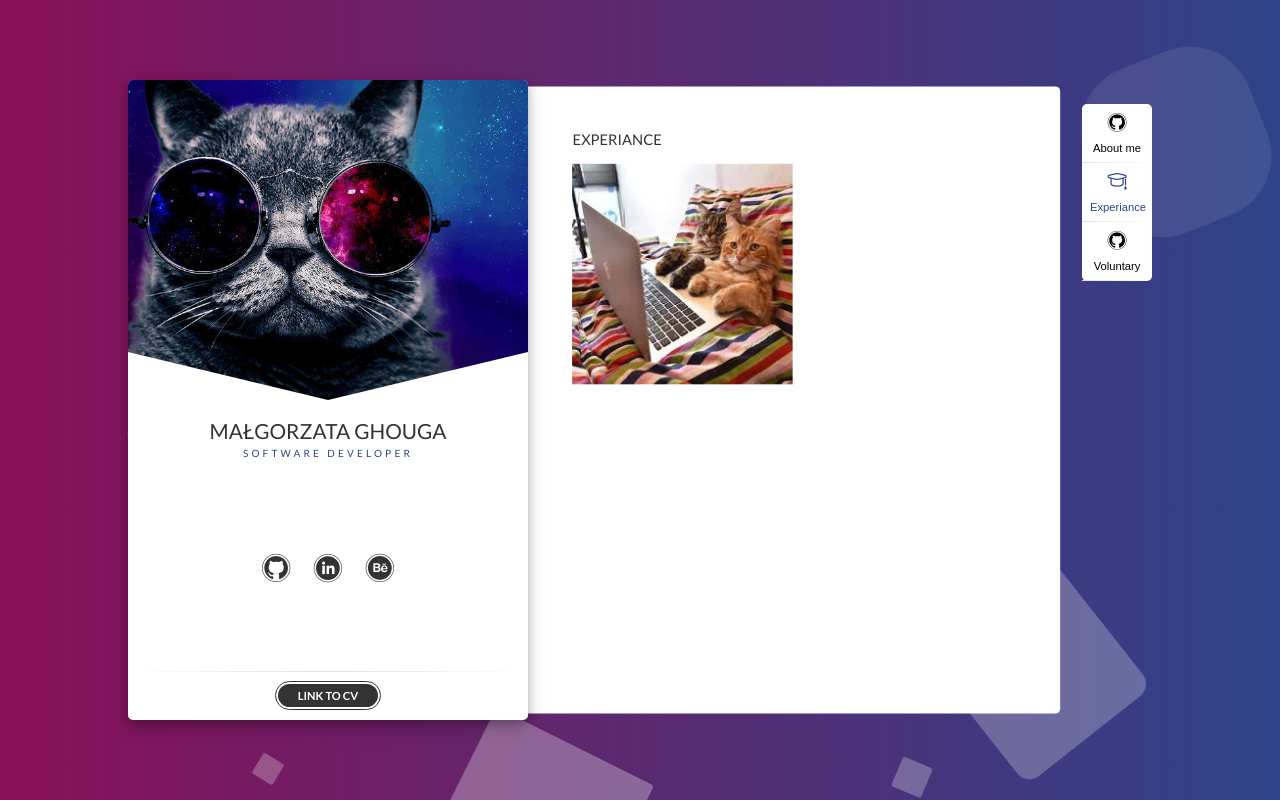
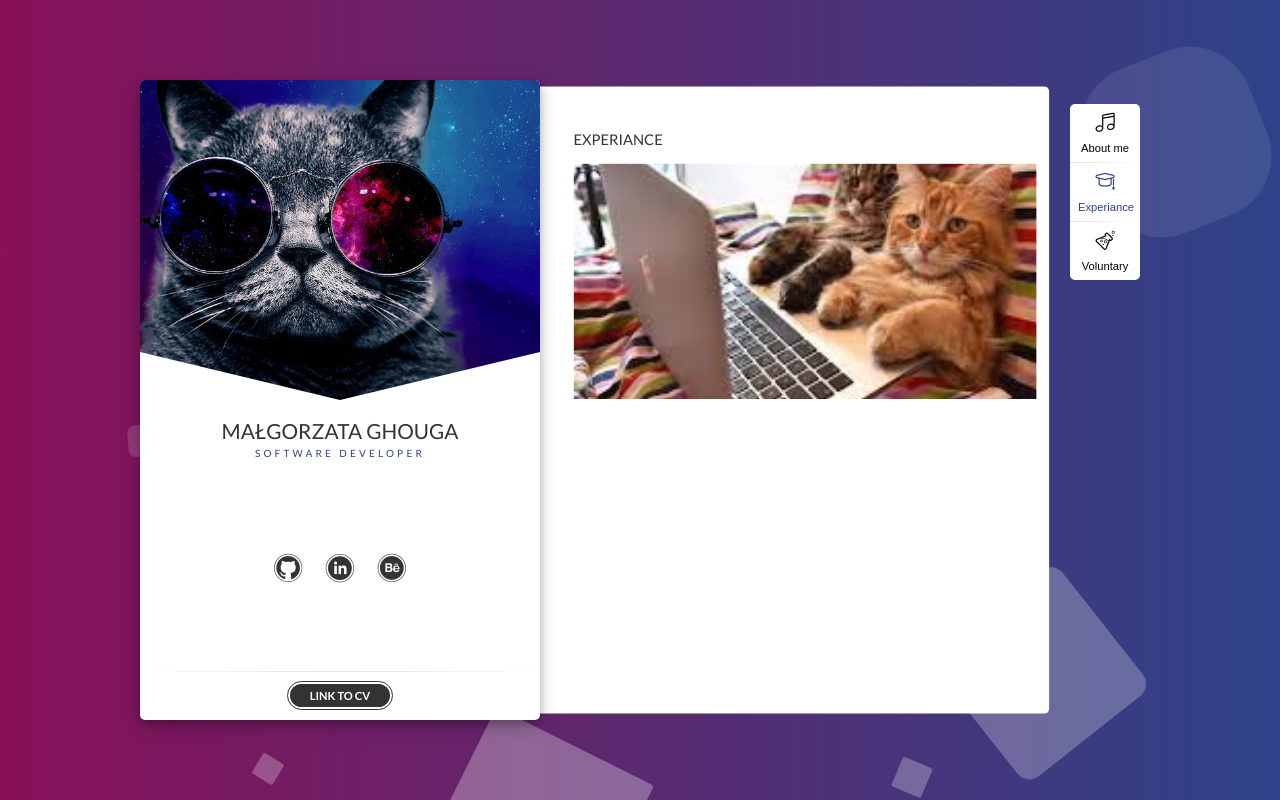
Before and after one commit to Aaspyr/CCW19-landingpage, a website: page MalgoskaGhouga/index.html in a window 1280 px wide. Both pictures are taken after a click on the button "Experiance". Drawn offline with nearby package versions, Linux system fonts and the light colour scheme.

Commit message:
improved pict and icons style

```diff
--- a/MalgoskaGhouga/index.html
+++ b/MalgoskaGhouga/index.html
@@ -52,22 +52,22 @@
           <h2>About me</h2>
           <p>Programming and computer graphics are my passion and I will use every opportunity to develop in this field.
               I have excellent communication skills and can liaise effectively with both clients and colleagues. Other strong points include an ability to work as part of a team or individually, multi-task, prioritize and work to deadlines under pressure. I'm able to adapt quickly to new situations and tasks.</p>
-          <div class="information-card__about-pict"></div>
+          <div class="information-card__about-pict photo"></div>
         </section>
         <section class="information-card--section experiance-section">
           <h2>Experiance</h2>
-          <img src="img/work.jpg" alt="my work" />
+          <div class="information-card__experiance-pict photo"></div>
         </section>
         <section class="information-card--section voluntary-section">
           <h2>voluntary</h2>
-          <img src="img/help.jpg" alt="my work" />
+          <div class="information-card__voluntary-pict photo"></div>
         </section>
       </div>
 
       <nav class="navigation">
-        <button class="navigation-btn about active"><i class="icon-github"></i>About me</button>
+        <button class="navigation-btn about active"><i class="icon-music"></i>About me</button>
         <button class="navigation-btn experiance"><i class="icon-graduation-cap"></i>Experiance</button>
-        <button class="navigation-btn voluntary"><i class="icon-github"></i>Voluntary</button>
+        <button class="navigation-btn voluntary"><i class="icon-beaker"></i>Voluntary</button>
       </nav>
 
      </div> <!-- end wrapper -->
--- a/MalgoskaGhouga/sass/basic.scss
+++ b/MalgoskaGhouga/sass/basic.scss
@@ -12,6 +12,7 @@ body {
 
 .wrapper {
   height: 80%;
+  max-width: 1000px;
   width: 80%;
   display: flex;
   position: fixed;
@@ -131,6 +132,11 @@ p {
   position: relative;
   overflow-y: auto;
   overflow-x: hidden;
+  .photo {
+    margin-top: 1rem;
+    width: 100%;
+    height: 15rem;
+  }
   &::-webkit-scrollbar-track {
     box-shadow: inset 0 0 6px rgba(0, 0, 0, 0.3);
     border-radius: 10px;
@@ -149,8 +155,8 @@ p {
     padding: 1.8rem;
     position: absolute;
     top: 1rem;
-    left: 5%;
-    max-width: 100%;
+    left: 3%;
+    width: 100%;
     transform: translate(-100%, 0);
     visibility: hidden;
     transition: all 0.3s ease;
@@ -160,10 +166,13 @@ p {
     }
   }
   &__about-pict {
-    margin-top: 1rem;
-    height: 15rem;
-    width: 100%;
     background: url(../img/mainP.jpg) no-repeat center center / cover;
+  }
+  &__experiance-pict {
+    background: url(../img/work.jpg) no-repeat center center / cover;
+  }
+  &__voluntary-pict {
+    background: url(../img/help.jpg) no-repeat center center / cover;
   }
 }
 
@@ -188,7 +197,7 @@ p {
     &:last-child {
       border-radius: 0px 0px 5px 5px;
     }
-    &:not(last-child) {
+    &:not(:last-child) {
       border-bottom: 1px solid $color-grey-light;
       border-image: linear-gradient(
           to bottom right,
```
Also changed, not shown: MalgoskaGhouga/css/main.css.
